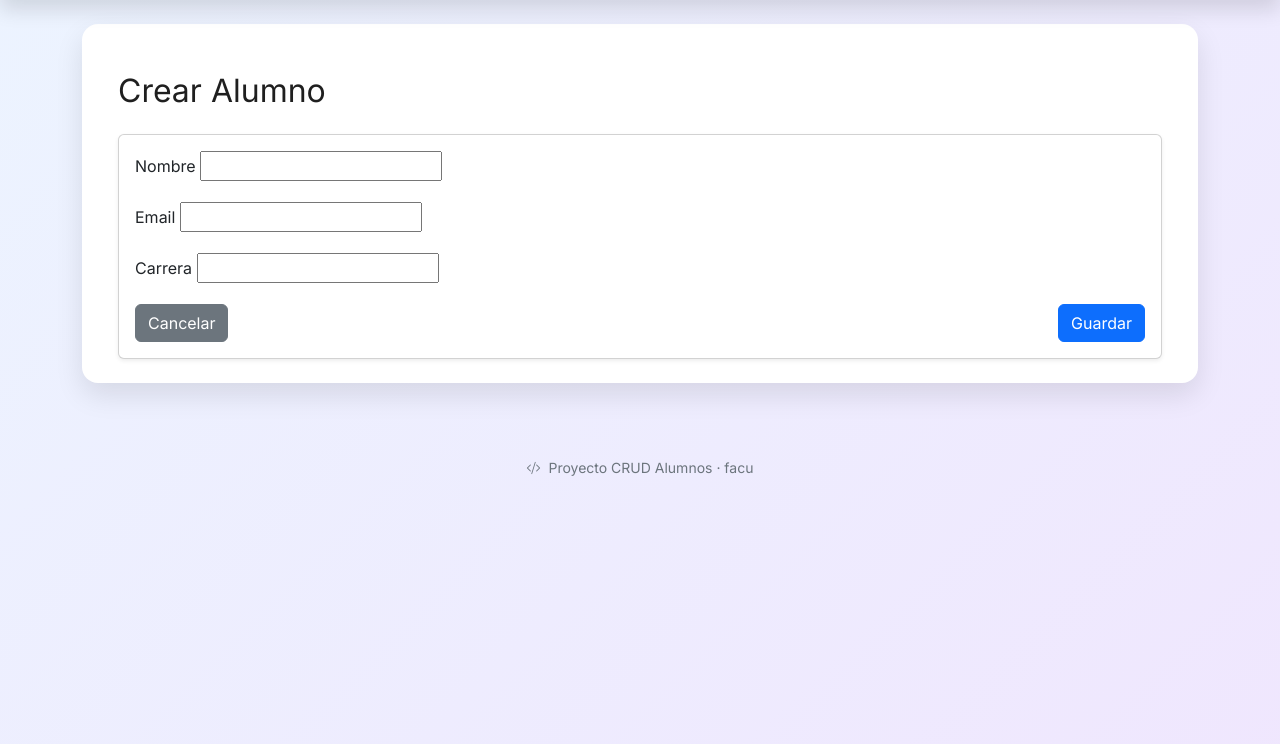
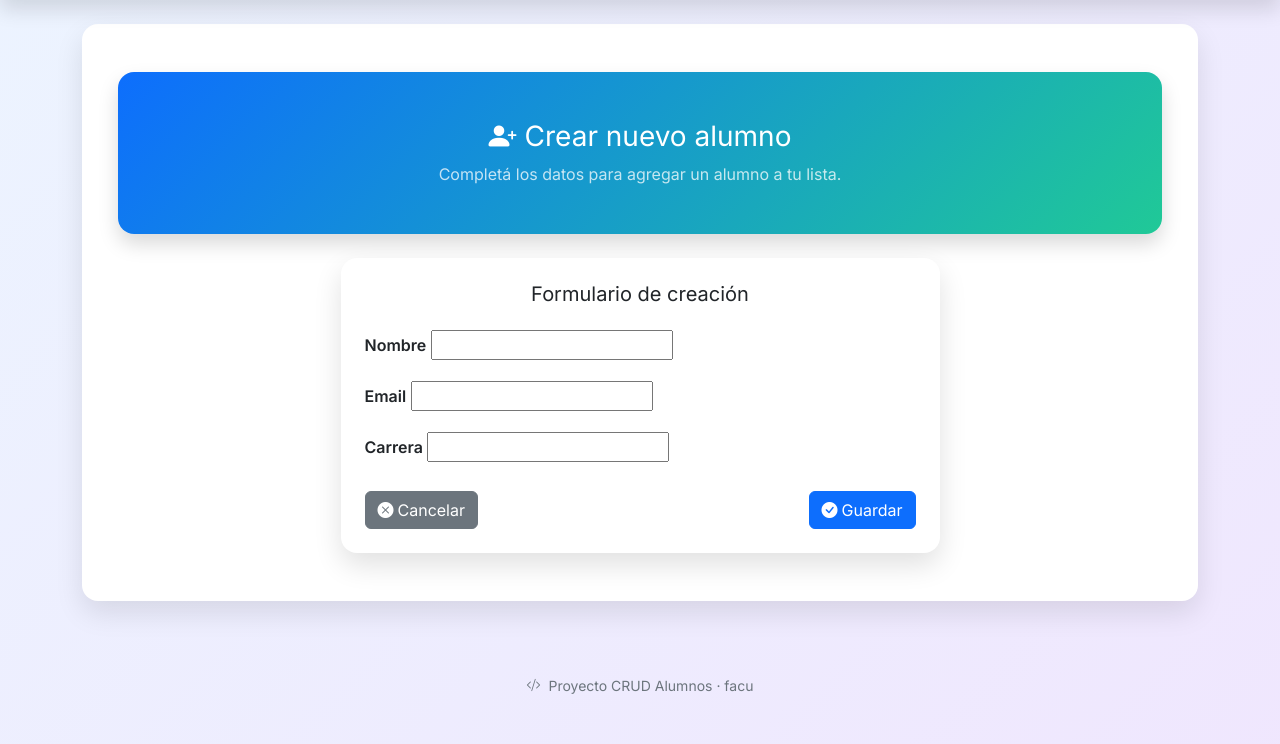
Before and after one commit to facux-An/crus_simple, a Django app: page /crear/ in a window 1280 px wide. Shown: the part 56-800 px from the top of the page. Run offline with Django 5.2, Linux system fonts and the light colour scheme; a user stored in the database is signed in.

Commit message:
Correcciones en views y urls de alumnos + mensajes

```diff
--- a/alumnos/templates/alumnos/crear.html
+++ b/alumnos/templates/alumnos/crear.html
@@ -1,16 +1,44 @@
 {% extends "base.html" %}
 
+{% block title %}Crear Alumno · CRUD Alumnos{% endblock %}
+
 {% block content %}
-<div class="container mt-4">
-  <h2 class="mb-4">Crear Alumno</h2>
+<style>
+  .crear-hero {
+    background: linear-gradient(135deg, #0d6efd, #20c997);
+    color: #fff;
+    border-radius: 1rem;
+    box-shadow: 0 10px 20px rgba(0,0,0,.15);
+  }
+  .crear-card {
+    border: 0;
+    border-radius: 1rem;
+    box-shadow: 0 12px 28px rgba(0,0,0,.12);
+  }
+  .form-label { font-weight: 600; }
+</style>
 
-  <div class="card shadow-sm">
-    <div class="card-body">
+<div class="container py-4">
+
+  <!-- Hero superior -->
+  <div class="crear-hero p-4 p-md-5 mb-4 text-center">
+    <h1 class="h3 mb-2"><i class="bi bi-person-plus-fill me-2"></i>Crear nuevo alumno</h1>
+    <p class="mb-0 opacity-75">Completá los datos para agregar un alumno a tu lista.</p>
+  </div>
+
+  <!-- Tarjeta de creación -->
+  <div class="row justify-content-center">
+    <div class="col-md-8 col-lg-7">
+      <div class="card crear-card">
+        <div class="card-body p-4">
+          <h2 class="h5 mb-4 text-center">Formulario de creación</h2>
+
           <form method="post" novalidate>
             {% csrf_token %}
 
             {% if form.non_field_errors %}
-          <div class="alert alert-danger">
+              <div class="alert alert-danger d-flex align-items-center mb-3" role="alert">
+                <i class="bi bi-exclamation-triangle-fill me-2"></i>
                 {{ form.non_field_errors }}
               </div>
             {% endif %}
@@ -20,19 +48,26 @@
                 <label for="{{ field.id_for_label }}" class="form-label">{{ field.label }}</label>
                 {{ field }}
                 {% if field.errors %}
-              <div class="text-danger small">
-                {{ field.errors|striptags }}
+                  <div class="text-danger small mt-1">
+                    <i class="bi bi-exclamation-circle-fill me-1"></i>{{ field.errors|striptags }}
                   </div>
                 {% endif %}
               </div>
             {% endfor %}
 
-        <div class="mt-3 d-flex justify-content-between">
-          <a href="{% url 'dashboard' %}" class="btn btn-secondary">Cancelar</a>
-          <button type="submit" class="btn btn-primary">Guardar</button>
+            <div class="mt-4 d-flex justify-content-between align-items-center">
+              <a href="{% url 'dashboard' %}" class="btn btn-secondary btn-icon">
+                <i class="bi bi-x-circle-fill me-1"></i>Cancelar
+              </a>
+              <button type="submit" class="btn btn-primary btn-icon">
+                <i class="bi bi-check-circle-fill me-1"></i>Guardar
+              </button>
             </div>
           </form>
         </div>
       </div>
     </div>
+  </div>
+
+</div>
 {% endblock %}
```
Also changed, not shown: alumnos/templates/alumnos/editar.html (+45 -10 lines), db.sqlite3. Lines whose indentation alone changed are shown as unchanged.
